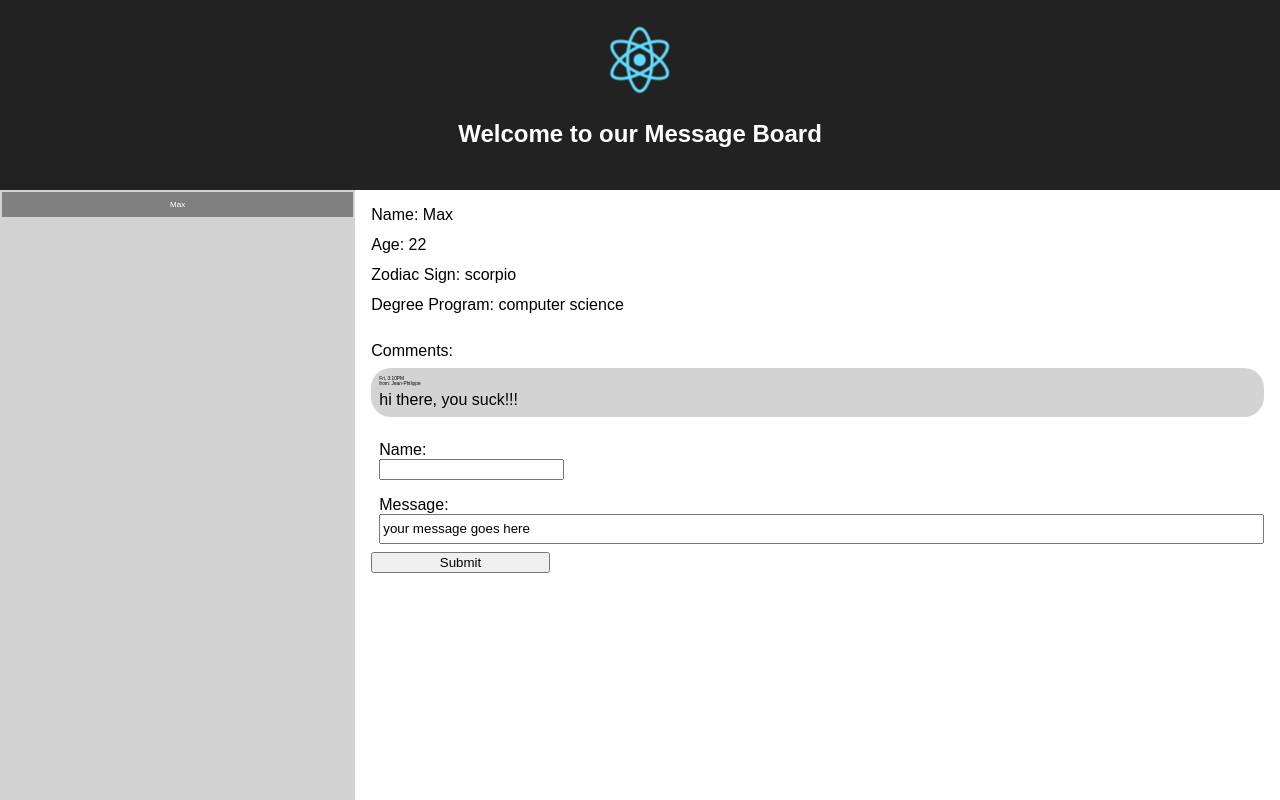
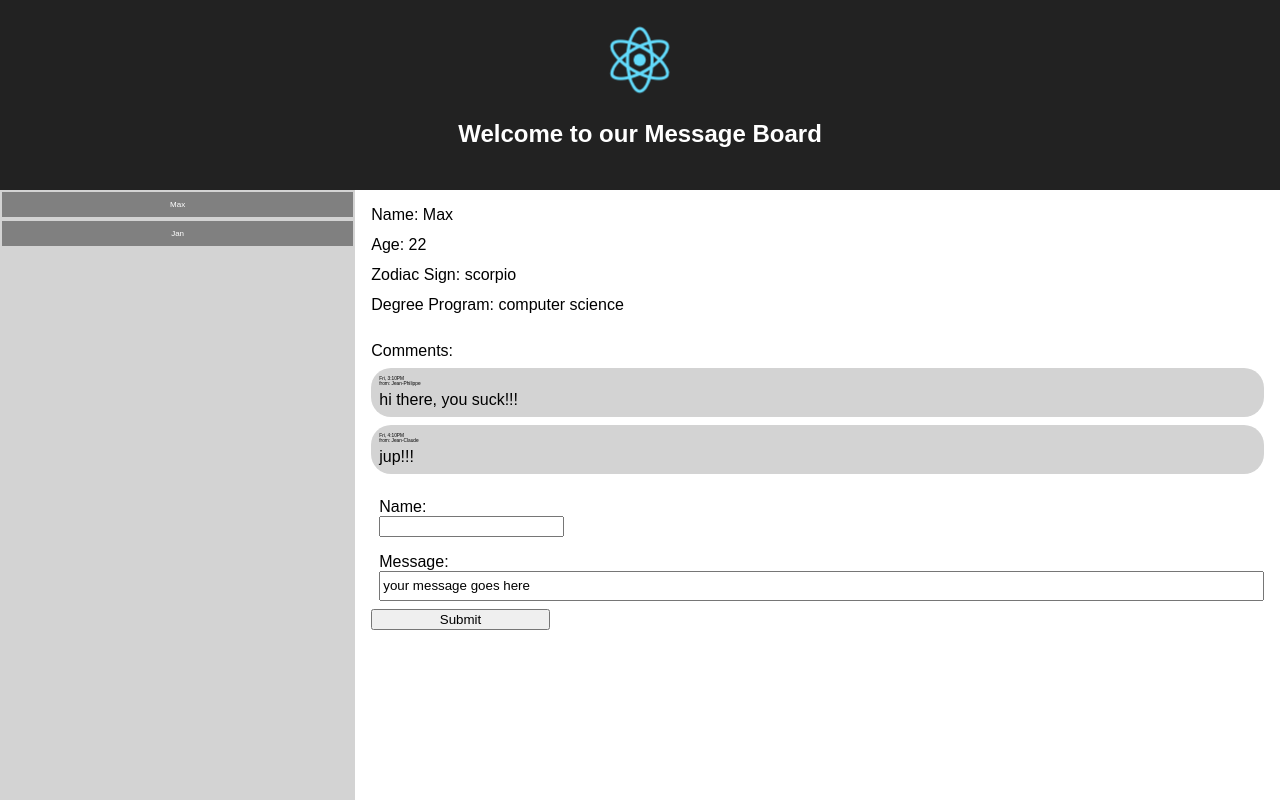
Before and after one commit to mx-e/anwsys_frontend, a React (Create React App) app: page / in a window 1280 px wide. Shown: the top 800 px of the page. Built offline with nearby package versions, Linux system fonts and the light colour scheme.

Commit message:
added dispatch prop for comments

```diff
--- a/src/components/comment-box.js
+++ b/src/components/comment-box.js
@@ -10,8 +10,9 @@ class CommentBox extends React.Component {
       message: 'your message goes here'
     }
 
-    this.handleNameChange = this.handleNameChange.bind(this);
-    this.handleMessageChange = this.handleMessageChange.bind(this);
+    this.handleNameChange = this.handleNameChange.bind(this)
+    this.handleMessageChange = this.handleMessageChange.bind(this)
+    this.handleSubmit = this.handleSubmit.bind(this)
   }
 
   handleNameChange = (event) => {
@@ -22,6 +23,12 @@ class CommentBox extends React.Component {
   handleMessageChange = (event) => {
     const value = event.target.value
     this.setState(state => Object.assign(state, {}, {message: value}))
+  }
+
+  handleSubmit = (event) => {
+    event.preventDefault()
+    this.props.commentAdder(this.state.messageName, this.state.message, this.props.id)
+    this.setState({messageName: '', message: 'your message goes here'})
   }
 
   render() {
--- a/src/components/profile-list.js
+++ b/src/components/profile-list.js
@@ -14,6 +14,13 @@ class ProfileList extends React.Component {
           age: 22,
           sign: 'scorpio',
           subject: 'computer science'
+        },
+        {
+          id: 2,
+          name: 'Jan',
+          age: 25,
+          sign: 'sagitarius',
+          subject: 'economics'
         }
       ],
       comments: [
@@ -22,7 +29,19 @@ class ProfileList extends React.Component {
           authorName: 'Jean-Philippe',
           id: 1,
           text: 'hi there, you suck!!!'
-        }
+        },
+        {
+          timestamp: 'Fri, 3:10PM',
+          authorName: 'Jean-Philippe',
+          id: 2,
+          text: 'hi there, you suck!!!'
+        },
+        {
+          timestamp: 'Fri, 4:10PM',
+          authorName: 'Jean-Claude',
+          id: 1,
+          text: 'jup!!!'
+        },
       ],
       selectedProfileId: 1
     }
@@ -31,6 +50,17 @@ class ProfileList extends React.Component {
   switchFocus = (id) => {
     this.setState(state => Object.assign(state, {}, {
       selectedProfileId: id
+    }))
+  }
+
+  addComment = (name, text, id) => {
+    this.setState(state => Object.assign(state, {}, {
+      comments: state.comments.concat([{
+        timestamp: 'now',
+        authorName: name,
+        id: id,
+        text: text
+        }])
     }))
   }
 
@@ -49,7 +79,8 @@ class ProfileList extends React.Component {
 
             <div><Profile id={profile.id} name={profile.name} age={profile.age}
                           sign={profile.sign} subject={profile.subject}
-                          comments={this.state.comments.filter(comment => comment.id === profile.id)}/>
+                          comments={this.state.comments.filter(comment => comment.id === profile.id)}
+                          commentAdder={this.addComment}/>
             </div>
           </div>
         </div>
--- a/src/components/profile.js
+++ b/src/components/profile.js
@@ -19,7 +19,7 @@ const Profile = (props) => {
         <div className='profileDataPoint'>
           Degree Program: {props.subject}
         </div>
-        <CommentBox id={props.id} comments={props.comments}/>
+        <CommentBox id={props.id} comments={props.comments} commentAdder={props.commentAdder}/>
       </div>
     </div>
   )
```
